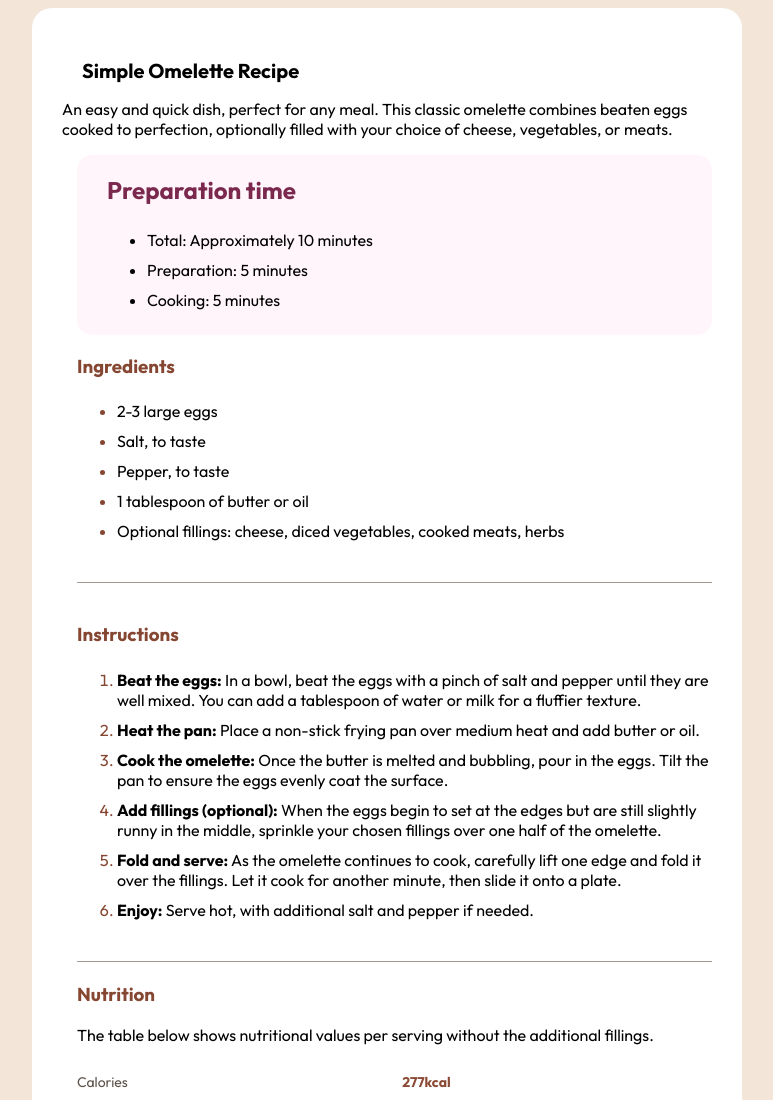
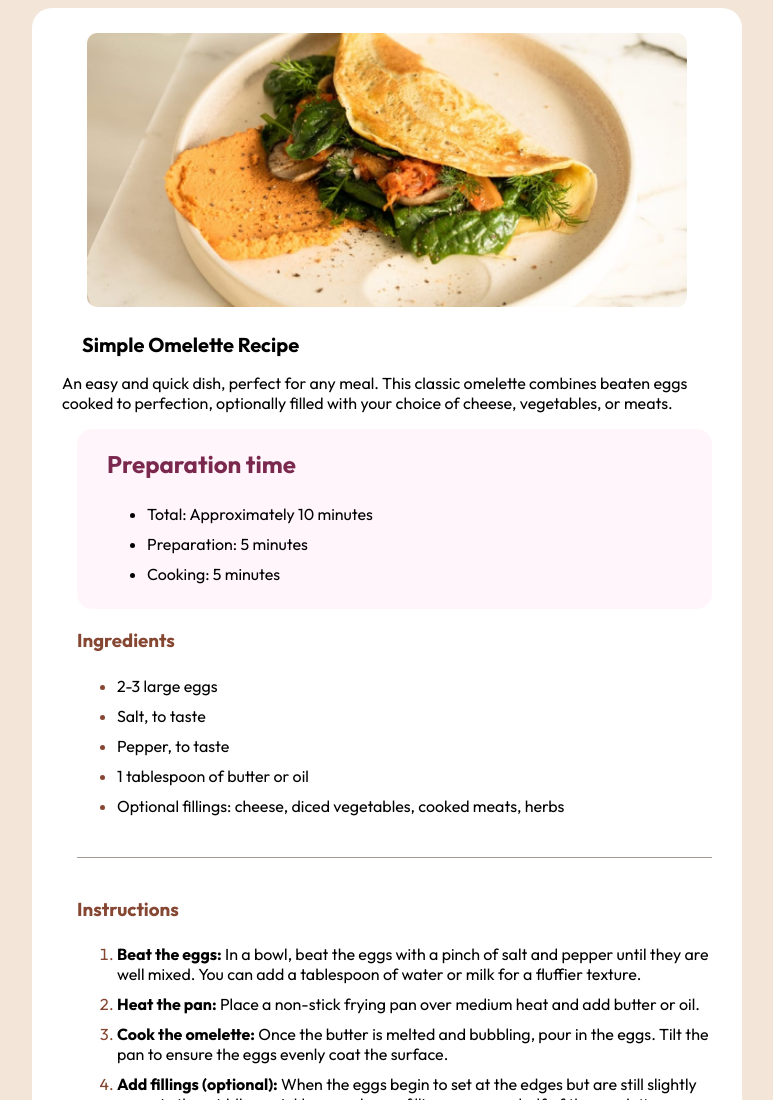
Before and after one commit to ChristianLopes19/Omelette-Reprice, a plain HTML site: page index.html in a window 1280 px wide. Shown: the top 1100 px of the page, without its empty margins (253-1026 px from the left). Drawn offline with Linux system fonts and the light colour scheme.

Commit message:
img fix bug

```diff
--- a/index.html
+++ b/index.html
@@ -21,7 +21,7 @@
 
   <header>
 
-    <img src="/Omelette-Recipe/recipe-page-main/assets/images/image-omelette.jpeg" alt="">
+    <img src="assets/images/image-omelette.jpeg" alt="">
 
     <strong>Simple Omelette Recipe</strong>
 
```
